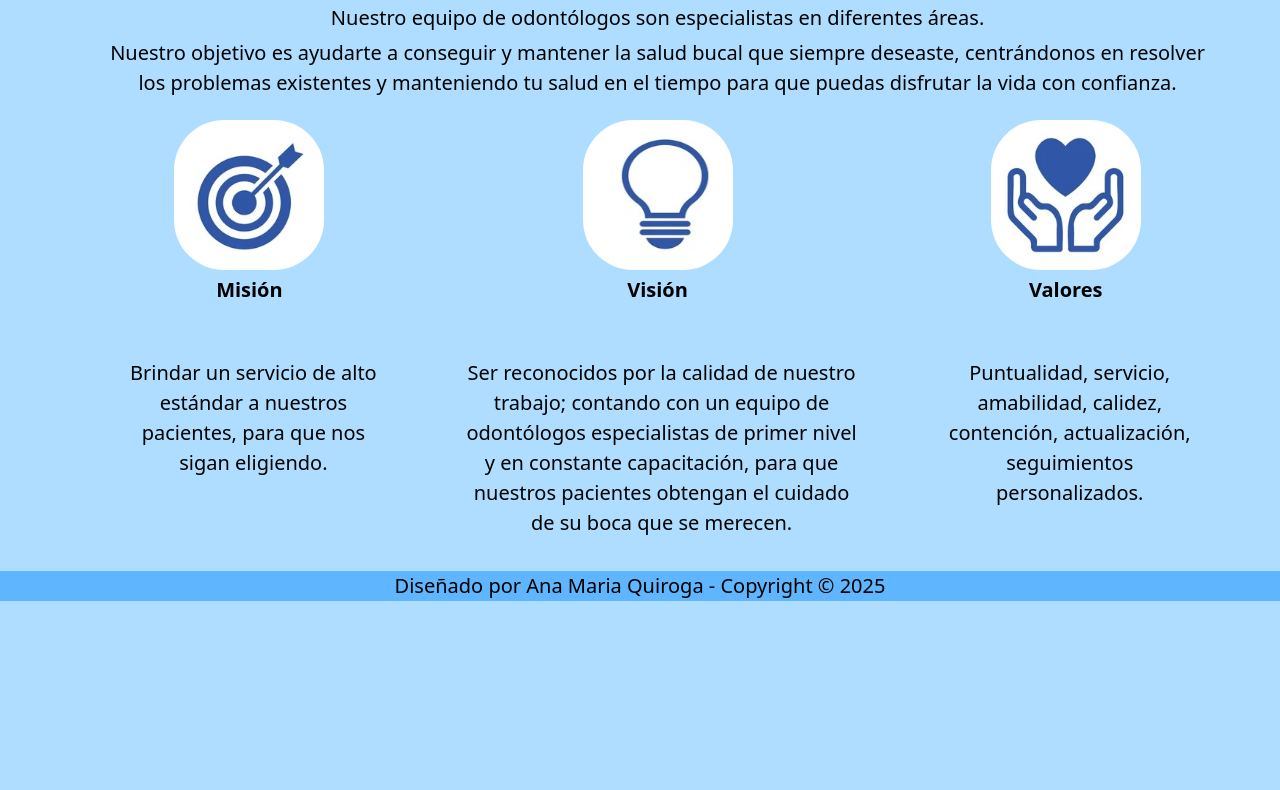
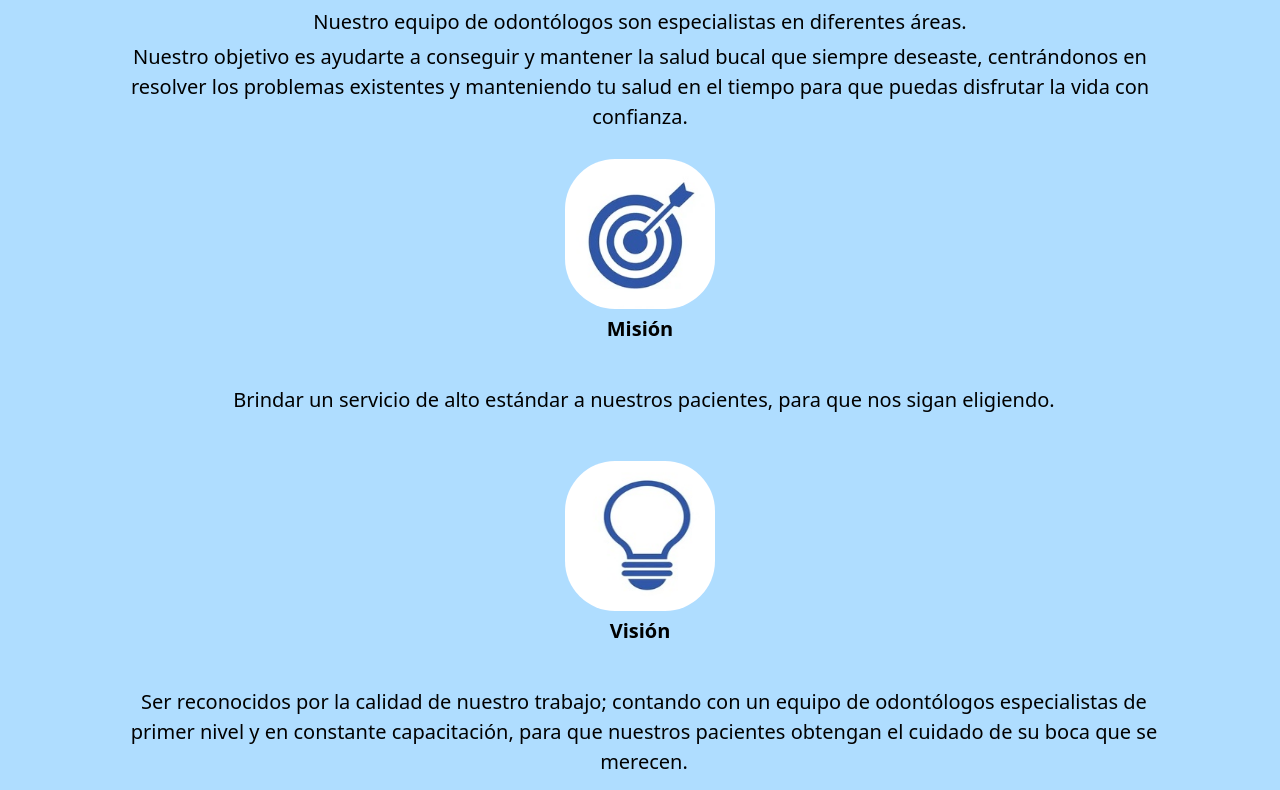
Before and after one commit to AMQ-uiroga/repo-coderhouse, a website: page page/nosotros.html in a window 1280 px wide. Shown: the part 174-964 px from the top of the page. Before the commit the page ends 800 px from the top, so only its background shows below. Drawn offline with nearby package versions, Linux system fonts and the light colour scheme.

Commit message:
Correccion-MediaQuery

```diff
--- a/sass/partials/_index.scss
+++ b/sass/partials/_index.scss
@@ -38,8 +38,6 @@
         .contenedor-grid-home  div img {
           @include image-style-home(320px,5px);
           height: 100px;
-          //background-size: cover;
           object-fit: cover;
-          //max-width: 500px;
 
           }
--- a/sass/partials/_mediaQuery.scss
+++ b/sass/partials/_mediaQuery.scss
@@ -115,7 +115,7 @@
         "texto-3"
         "img-3"
         "texto-4";
-        grid-template-columns: 2fr;
+        grid-template-columns: 3fr;
         grid-template-rows: auto;
         gap: $grid-gap-nosotros;
 
@@ -123,3 +123,28 @@
 
 
 }
+
+/*Home*/
+@media only screen and (min-width: 1000px) and (max-width: 1300px) {
+     /*Nosotros*/
+    .contenedor-grid-nosotros {
+        display: grid;
+        text-align: center;
+
+    grid-template-areas:
+        "titulo-1 "
+        "texto-1 "
+        "img-1"
+        "texto-2"
+        "img-2"
+        "texto-3"
+        "img-3"
+        "texto-4";
+        grid-template-columns: 3fr;
+        grid-template-rows: auto;
+        gap: $grid-gap-nosotros;
+
+    }
+
+
+}
--- a/sass/partials/_nosotros.scss
+++ b/sass/partials/_nosotros.scss
@@ -46,12 +46,9 @@
     }
    .titulo-imagen{
     font-weight: bold;
-    //margin-top: 2px;
     font-size: 20px;
-    //margin: 10px;
    }
    .parrafo-nosotros{
     margin: $margin-20-nosotros;
-   // margin:$margin-10-nosotros;
 
    }
```
Also changed, not shown: css/estilos.css, 1 other file.
